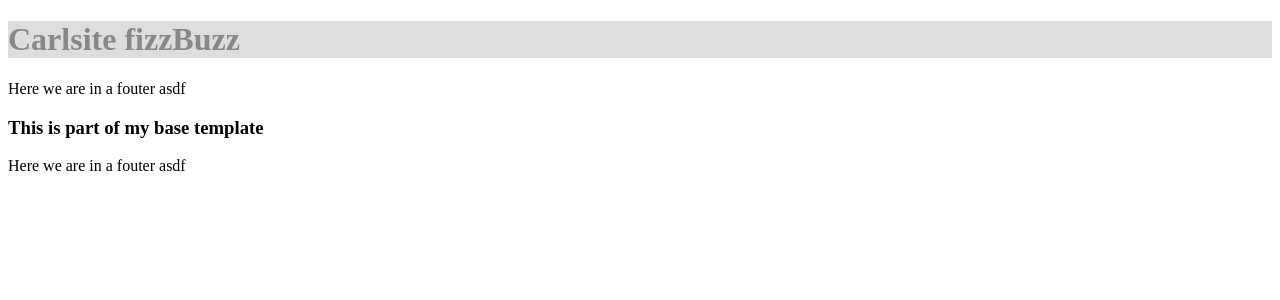
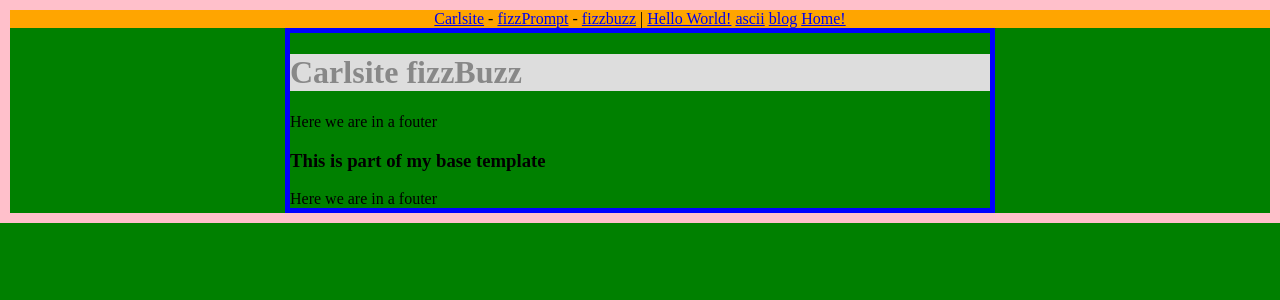
Before and after one commit to carl12/Carlsite, a Python web app: template templates/fizzbuzz.html in a window 1280 px wide. Shown: the top 300 px of the page. Run offline with Jinja, Linux system fonts and the light colour scheme; the template is opened without the code that fills it, so the values that code supplies are empty.

Commit message:
Begin styling fizzbuzz templates. Add navigation bar

```diff
--- /dev/null
+++ b/stylesheets/style.css
@@ -0,0 +1,49 @@
+/*    html, body, div, span, applet, object, iframe,
+    h1, h2, h3, h4, h5, h6, p, blockquote, pre,
+    a, abbr, acronym, address, big, cite, code,
+    del, dfn, em, font, img, ins, kbd, q, s, samp,
+    small, strike, strong, sub, sup, tt, var,
+    dl, dt, dd, ol, ul, li,
+    fieldset, form, label, legend,
+    table, caption, tbody, tfoot, thead, tr, th, td
+                        { margin: 0; padding: 0; border: 0; outline: 0; font-weight: inherit; font-style: inherit; font-size: 100%; font-family: inherit; vertical-align: baseline; }
+    blockquote:before,
+    blockquote:after,
+    q:before, q:after   { content: ""; }
+    blockquote, q       { quotes: "" ""; }
+    body                { line-height: 1; color: black; background: white; }
+    caption, th, td     { text-align: left; font-weight: normal; }
+    :focus              { outline: 0; }
+    table               { border-collapse: separate; border-spacing: 0; }
+    ol, ul              { list-style: none; }*/
+
+.content {
+	margin: 0 auto;
+	border: 5px solid blue;
+	max-width: 700px;
+	width: 80%;
+}
+html{
+	margin: 0;
+	padding: 0;
+}
+body {
+	border: pink 10px solid;
+	background-color: green;
+	margin: 0px;
+	padding: 0;
+}
+
+.topbar {
+	background-color: orange;
+	margin-top: 0px;
+	padding-top: 0px;
+	text-align: center;
+}
+
+.fizzHead {
+	background-color: #ddd;
+	color: #888;
+	margin: 0
+	height: 50px
+}
--- a/templates/base.html
+++ b/templates/base.html
@@ -2,11 +2,18 @@
 <html>
   <head>
   	<title>Carlsite {% block title %}{% endblock %}</title>
-
+  	<link rel="stylesheet" type="text/css" href="/stylesheets/style.css"/>
   </head>
   <body>
-  	<div class="outer">
-    <h1 style="background-color: #ddd; color: #888; margin: 0 height: 50px">Carlsite {% block header%}{% endblock %}</h1>
+  	<div class="topbar">
+  		<a href="/">Carlsite</a> {% block route %}{% endblock %} |
+  		<a class="toptext2" href="/helloworld">Hello World!</a>
+  		<a class="toptext2" href="/ascii">ascii</a>
+  		<a class="toptext2" href="/blog">blog</a>
+  		<a class="toptext2" href="/">Home!</a>
+  	</div>
+  	<div class="content">
+    <h1 class="fizzHead">Carlsite {% block header%}{% endblock %}</h1>
     {% block content %}
     {% endblock %}
     <h3> This is part of my base template </h3>
--- a/templates/fizzPrompt.html
+++ b/templates/fizzPrompt.html
@@ -4,9 +4,14 @@
 fizzprompt
 {% endblock %}
 
+{% block route %}
+ - <a href="/fizzbuzz">fizzPrompt</a>
+{% endblock %}
+
  {% block header %}
 fizzprompt
 {% endblock %}
+
 
 {% block content %}
 	<h1>Welcome to F1ZZBUzz</h1>
--- a/templates/fizzbuzz.html
+++ b/templates/fizzbuzz.html
@@ -5,6 +5,11 @@ fizzBuzz
 
 {% block header %}
 fizzBuzz
+{% endblock %}
+
+{% block route %}
+ - <a href="/fizzbuzz"> fizzPrompt</a>
+ - <a href="/fizzbuzz?n={{n}}">fizzbuzz</a>
 {% endblock %}
 
 {% block content %}
@@ -28,7 +33,6 @@ fizzBuzz
 {% endif %}
   {% block footer %}
   {{super()}}
-  asdf
   {% endblock %}
 
 {% endblock %}
```
